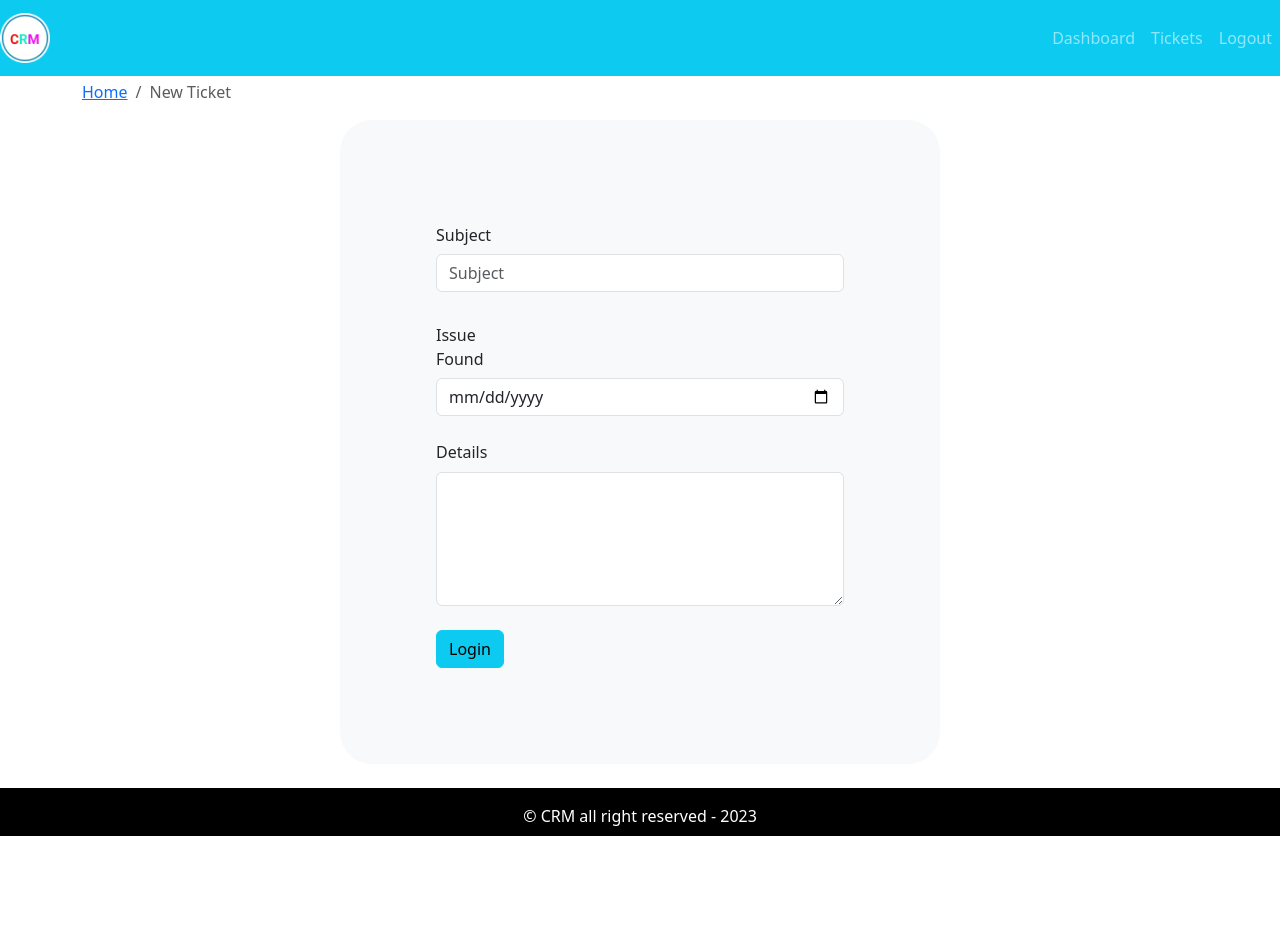
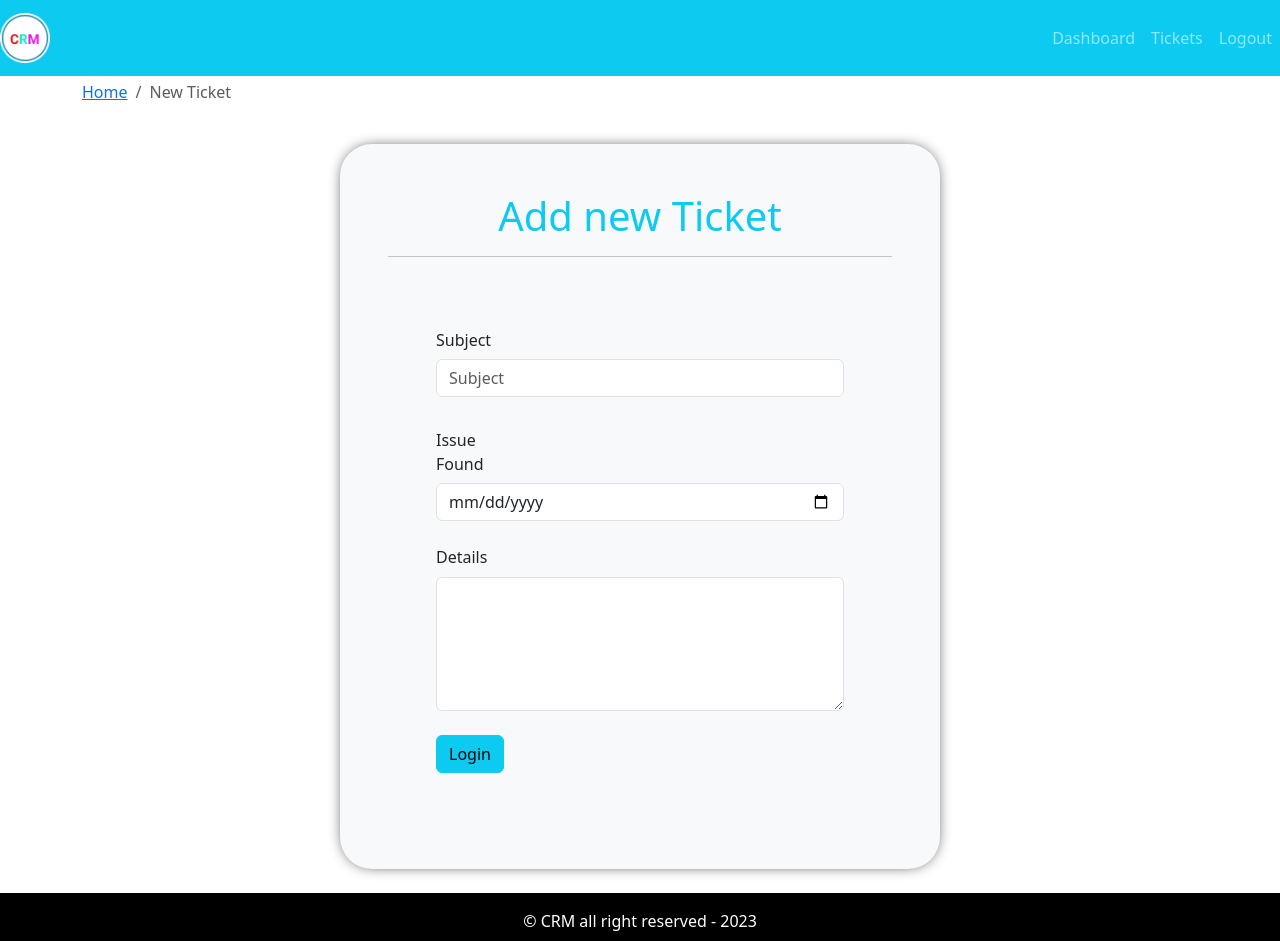
Before and after one commit to RemyaManoharan/crm-frontend, a React (Create React App) app: page / in a window 1280 px wide. Before the commit the page ends 836 px from the top, so only its background shows below. Built offline with nearby package versions, Linux system fonts and the light colour scheme.

Commit message:
addticket form completed

```diff
--- a/src/components/AddTicketForm/AddTicketForm.js
+++ b/src/components/AddTicketForm/AddTicketForm.js
@@ -2,18 +2,19 @@ import React from "react";
 
 import { Container, Row, Col, Form, Button } from "react-bootstrap";
 import PropTypes from "prop-types";
-
-
+import "./AddTicketForm.style.css";
+import { shortText } from "../../utils/validation";
 const AddTicketForm = ({ handleSubmit, handleOnChange, frmData }) => {
-  console.log(frmData)
+  console.log(frmData);
   return (
-    <div className="p-5 mb-4 bg-light rounded-5" style={{ maxWidth: "600px", margin: "0 auto"}}>
+    <div
+      className="mt-4 add-new-ticket p-5 mb-4 bg-light rounded-5"
+      style={{ maxWidth: "600px", margin: "0 auto" }}
+    >
+      <h1 className="text-info text-center">Add new Ticket</h1>
+      <hr/>
       <div className="container bg-light p-5">
-        <Form
-          autoComplete="off"
-
-          onSubmit={handleSubmit}
-        >
+        <Form autoComplete="off" onSubmit={handleSubmit}>
           <Form.Group className="mb-4">
             <Form.Label column sm={1}>
               Subject
@@ -23,14 +24,14 @@ const AddTicketForm = ({ handleSubmit, handleOnChange, frmData }) => {
               type="text"
               placeholder="Subject"
               name="subject"
+              minLength='3'
               value={frmData.subject}
               onChange={handleOnChange}
               required
             />
-
           </Form.Group>
 
-          <Form.Group  className="mb-4">
+          <Form.Group className="mb-4">
             <Form.Label column sm={1}>
               Issue Found
             </Form.Label>
@@ -42,7 +43,6 @@ const AddTicketForm = ({ handleSubmit, handleOnChange, frmData }) => {
               onChange={handleOnChange}
               required
             />
-
           </Form.Group>
           <Form.Group className="mb-4">
             <Form.Label>Details</Form.Label>
@@ -64,8 +64,8 @@ const AddTicketForm = ({ handleSubmit, handleOnChange, frmData }) => {
   );
 };
 AddTicketForm.propTypes = {
-  handleSubmit : PropTypes.func.isRequired,
-  handleOnChange:PropTypes.func.isRequired ,
-  frmData : PropTypes.object.isRequired ,
+  handleSubmit: PropTypes.func.isRequired,
+  handleOnChange: PropTypes.func.isRequired,
+  frmData: PropTypes.object.isRequired,
 };
 export default AddTicketForm;
--- /dev/null
+++ b/src/components/AddTicketForm/AddTicketForm.style.css
@@ -0,0 +1,4 @@
+.add-new-ticket {
+    background: white;
+    box-shadow: 0px 0px 15px -5px black;
+}
--- a/src/page/NewTicket/AddTicketPage.js
+++ b/src/page/NewTicket/AddTicketPage.js
@@ -3,15 +3,21 @@ import { useState, useEffect } from "react";
 import { Container, Row, Col } from "react-bootstrap";
 import BreadCrumbComp from "../../components/BreadCrumb/BreadCrumbComp";
 import AddTicketForm from "../../components/AddTicketForm/AddTicketForm";
-
+import { shortText } from "../../utils/validation";
 const initialFrmDt = {
   subject: "",
   issueDate: "",
   detail: "",
 };
-
+const initialError = {
+    subject: "",
+    issueDate: "",
+    detail: "",
+  };
 const AddTicketPage = () => {
   const [frmData, setFrmData] = useState(initialFrmDt);
+  const [frmDataError, setFrmDataError] = useState(initialError);
+
   //useEffect(() => {}, [frmData]);
 
   const handleOnChange = (e) => {
@@ -24,8 +30,12 @@ const AddTicketPage = () => {
     console.log(name, value);
   };
 
-  const handleSubmit = (e) => {
+  const handleSubmit = async (e) => {
     e.preventDefault();
+//     const isValid = await shortText(frmData.subject)
+// isValid && setFrmDataError((prevData) => ({
+// ...prevData, subject:isValid,
+// }))
     console.log("Form login submitted");
   };
   return (
--- /dev/null
+++ b/src/utils/validation.js
@@ -0,0 +1,3 @@
+export const shortText = str => {
+    return str>3 && str<=100
+};
```
Lines whose indentation alone changed are shown as unchanged.
